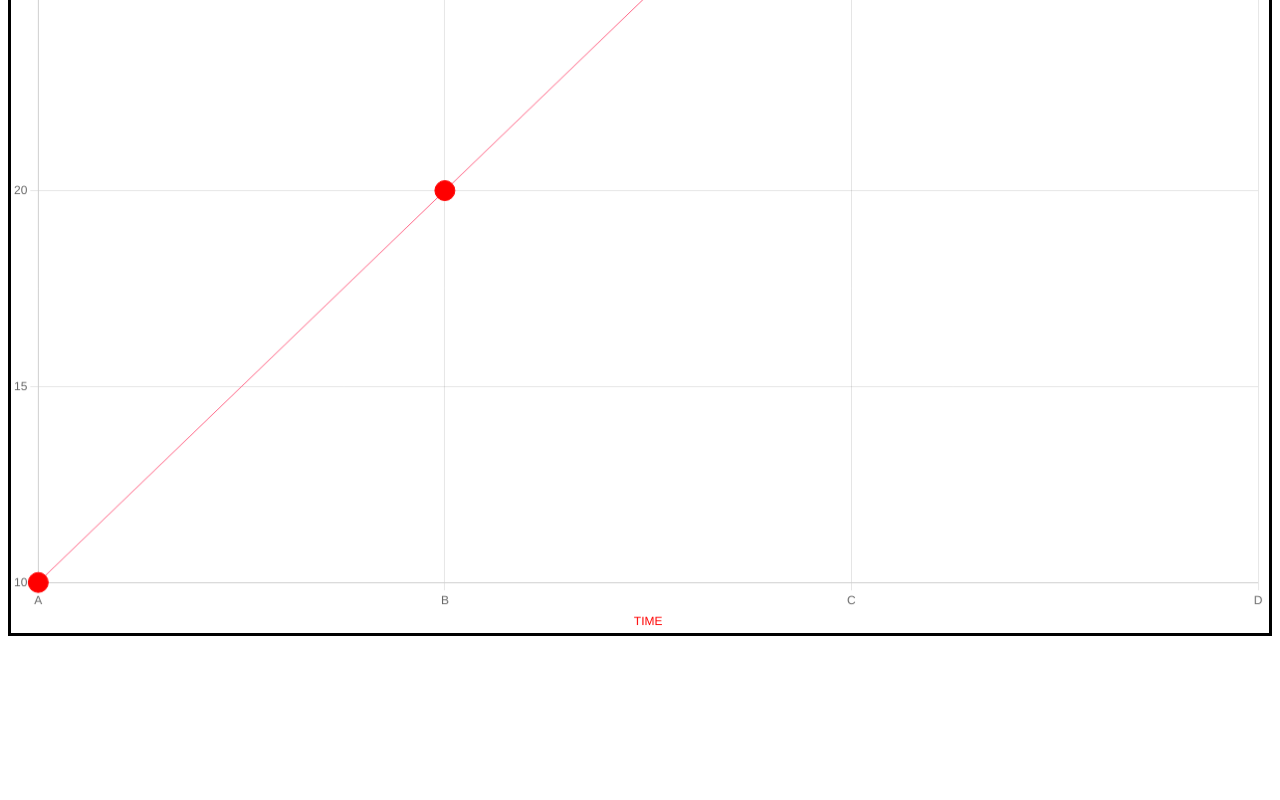
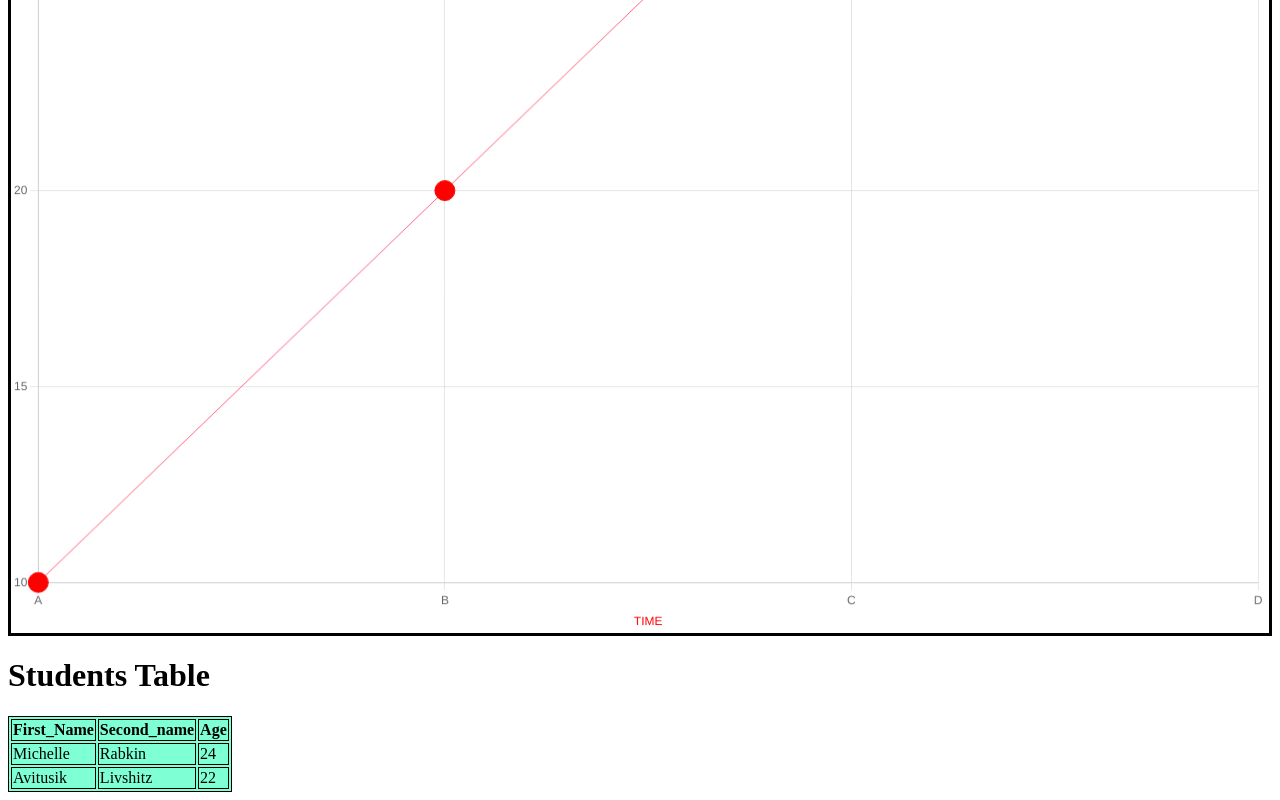
Before and after one commit to avital223/anomaly-detection-web-app, a plain HTML site: page Client/public/index.html in a window 1280 px wide. Shown: the part 737-1537 px from the top of the page. Before the commit the page ends 1381 px from the top, so only its background shows below. Drawn offline with nearby package versions, Linux system fonts and the light colour scheme.

Commit message:
line chart html and table

```diff
--- a/Client/public/index.html
+++ b/Client/public/index.html
@@ -29,7 +29,7 @@
 </body>
 
 <div>
-    <h1>hi</h1>
+    <h1>LINE CHART</h1>
 </div>
 
 
@@ -91,8 +91,28 @@
                     }
                 }
             }
-            });
+    });
+</script>
 
+<h1> Students Table</h1>
+<table border="10" id="myTable" style="background: aquamarine ">
+    <!--The row number 0 -->
+    <tr>
+        <th> First_Name</th>
+        <th> Second_name</th>
+        <th> Age</th>
+    </tr>
+    <!--End row number 0 -->
+    <tr>
+        <td> Michelle</td>
+        <td> Rabkin</td>
+        <td> 24</td>
+    </tr>
+    <tr>
+        <td> Avitusik</td>
+        <td> Livshitz</td>
+        <td> 22</td>
+    </tr>
+</table>
 
-</script>
 </html>
```
